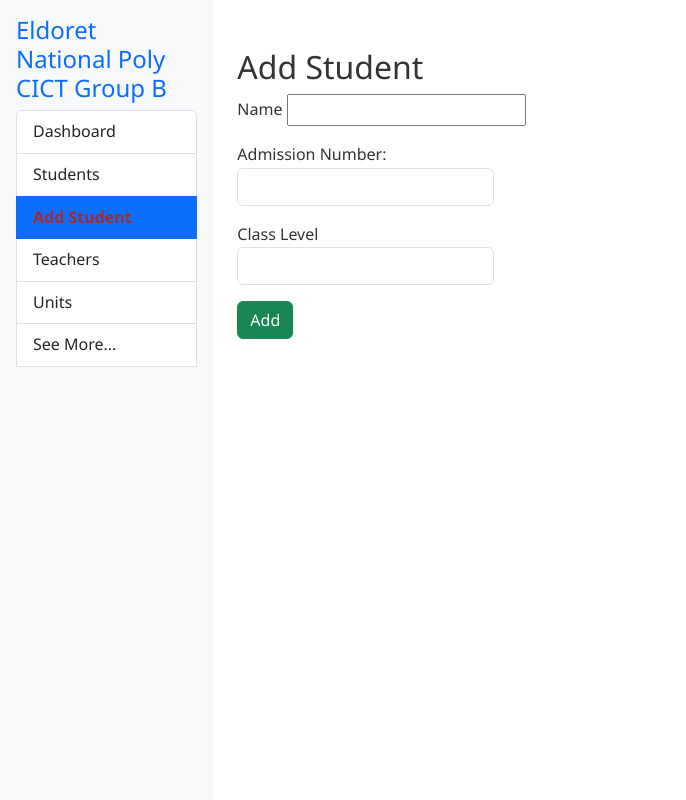
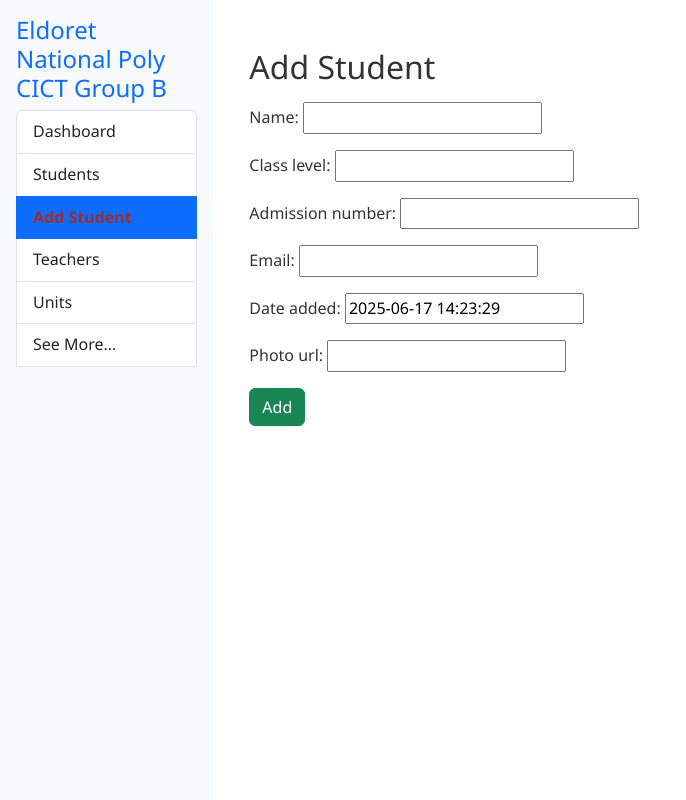
Before and after one commit to Ab494/school_dashboard, a Django app: page /add_student/ in a window 1280 px wide. Shown: the part 86-886 px from the top of the page, without its empty margins (0-686 px from the left). Run offline with Django 4.2, Linux system fonts and the light colour scheme; a user stored in the database is signed in.

Commit message:
Enhance add_student view to handle duplicate admission numbers gracefully using form validation

```diff
--- a/core/forms.py
+++ b/core/forms.py
@@ -1,8 +1,22 @@
 from django import forms
-from .models import Unit
+from .models import Unit, Student
 from django.contrib.auth.models import User, Group
+from django.core.exceptions import ValidationError
+
 
 class UnitForm(forms.ModelForm):
     class Meta:
         model = Unit
         fields = ['code', 'name', 'semester', 'teacher']
+
+# Update StudentForm to check for duplicates
+class StudentForm(forms.ModelForm):
+    class Meta:
+        model = Student
+        fields = ["name", "class_level", "admission_number", "email", "date_added", "photo_url" ]
+
+    def clean_admission_number(self):
+        admission_number = self.cleaned_data["admission_number"]
+        if Student.objects.filter(admission_number__iexact=admission_number).exists():
+            raise ValidationError("A student with this amission number already exists")
+        return admission_number
--- a/core/templates/add_student.html
+++ b/core/templates/add_student.html
@@ -1,21 +1,20 @@
-{% extends "base.html" %}
+{% extends 'base.html' %}
 {% block title%}Add Student{% endblock %}
 {% block content %}
-<h2 class="mt-4 mt-3">Add Student</h2>
-<form method="POST">
-    {% csrf_token %}
-    <div class="mb-3">
-        <label>Name</label>
-        <input type="text" name="name" class="form_control" required>
+<div class="container mt-4">
+    <h2 class="mb-3">Add Student</h2>
+
+    {% if form.errors %}
+    <div class="alert alert-danger">
+        {{ form.errors.as_ul }}
     </div>
-    <div class="mb-3">
-        <label for="admission_number">Admission Number:</lebel>
-        <input type="text" name="admission_number" id="admission_number" class="form-control" required>
-    </div>
-    <div class="mb-3">
-        <label>Class Level</lebel>
-        <input type="text" name="class_level" class="form-control" required>
-    </div>
-    <button type="submit" class="btn btn-success">Add</button>
-</form>
+    {% endif %}
+
+    <form method="POST">
+        {% csrf_token %}
+        {{ form.as_p}}
+        <button type="submit" class="btn btn-success">Add</button>
+    </form>
+
+</div>
 {% endblock %}
--- a/core/views.py
+++ b/core/views.py
@@ -9,8 +9,11 @@ from django.http import JsonResponse
 from django.contrib.auth import authenticate, login, logout
 from django.contrib import messages
 from django.contrib.auth.models import User, Group
-from .forms import UnitForm
+from .forms import UnitForm, StudentForm
 from .models import Unit
+from django.db import IntegrityError
+
+# Dashboard
 
 @login_required
 def dashboard(request):
@@ -31,28 +34,44 @@ def dashboard(request):
         'absent_count': absent_count,
         'recent_students': recent_students,
     })
+
+# Students list, logins required to view students details
 @login_required
 def students(request):
     students = Student.objects.all()
     return render(request, 'students.html', {'students': students})
 
+# Teachers views
 def teachers(request):
     teachers = Teacher.objects.all()
     return render(request, 'teachers.html', {'teachers': teachers})
 
+# Attendance views
 def attendance(request):
     attendance_records = Attendance.objects.all()
     return render(request, 'attendance.html', {'attendance_records': attendance_records})
+
+
 @login_required
-@permission_required('core.add_student', raise_exception=True) # For superusers with previleges to access
+@permission_required('core.add_student', raise_exception=True)
 def add_student(request):
     if request.method == 'POST':
-        name = request.POST['name']
-        class_level = request.POST['class_level']
-        admission_number = request.POST['admission_number']
-        Student.objects.create(name=name, class_level=class_level, admission_number=admission_number)
-        return redirect('students')
-    return render(request, 'add_student.html')
+        form = StudentForm(request.POST)
+        if form.is_valid():
+            try:
+                form.save()
+                messages.success(request, "Student added successfully.")
+                return redirect('students')
+            except IntegrityError:
+                form.add_error('admission_number', "A student with this admission number already exists.")
+        else:
+            messages.error(request, "Please correct the errors below.")
+    else:
+        form = StudentForm()
+
+    return render(request, 'add_student.html', {'form': form})
+
+
 @login_required
 @permission_required('core.add_teacher')
 def add_teacher(request):
@@ -64,6 +83,8 @@ def add_teacher(request):
         Teacher.objects.create(first_name=first_name, last_name=last_name, email=email, subject=subject)
         return redirect('teachers')
     return render(request, 'add_teacher.html')
+
+
 @login_required
 @permission_required('core.add_attendance')
 def add_attendance(request):
@@ -103,12 +124,13 @@ def attendance_list(request):
 
     return render(request, 'attendance.html', {'attendance': attendance})
 
+
 def delete_student(request, pk):
     student = get_object_or_404(Student, pk=pk)
     student.delete()
     return redirect('students')
 
-
+# Views to delete teachers
 def delete_teacher(request, pk):
     teacher = get_object_or_404(Teacher, pk=pk)
     teacher.delete()
@@ -209,6 +231,8 @@ def unit_delete(request, unit_id):
     unit.delete()
     return redirect('unit_list')
 
+# Attendance summary to summaries the attendance of each student
+
 def attendance_summary(request):
     students = Student.objects.all()
     report_data = []
@@ -241,5 +265,7 @@ def attendance_summary(request):
         'total_absent': total_absent,
 
     })
+
+# class mission and vision
 def static_mission_vision(request):
     return render(request, 'mission_vision.html')
```
Also changed, not shown: core/templates/registration/password_reset_complete.html (+7 -0 lines), db.sqlite3, 1 other file.
